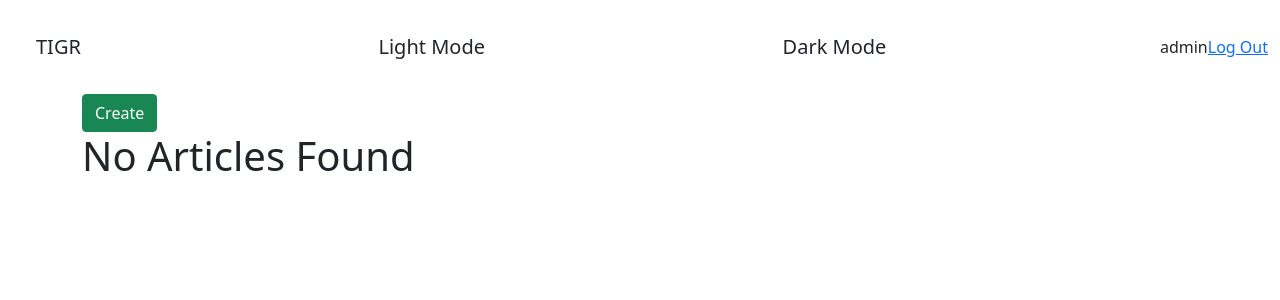
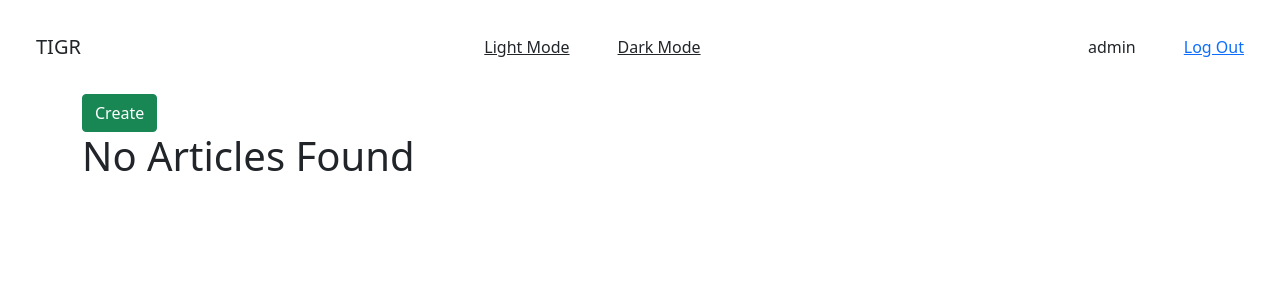
Before and after one commit to tigrplus/tigrblog, a Flask app: page / in a window 1280 px wide. Shown: the top 300 px of the page. Run offline with Flask 2, Linux system fonts and the light colour scheme; a user stored in the database is signed in; data that the repository does not hold is empty; some libraries are stand-ins or nearby versions.

Commit message:
[STYLES] Add padding for user and logout button. Fix username color to fit dark/light mode

```diff
--- a/static/js/index.js
+++ b/static/js/index.js
@@ -119,6 +119,7 @@ function darkmode() {
     var dark_mode = document.getElementById('darkmode');
     var log_in =  document.getElementById('login');
     var register =  document.getElementById('register');
+    var userLoggedIn = document.getElementById("userLoggedIn");
 
 
     tigr.classList.remove('text-dark');
@@ -126,13 +127,14 @@ function darkmode() {
     dark_mode.classList.remove('text-dark');
     log_in.classList.remove('text-dark');
     register.classList.remove('text-dark');
-
+    userLoggedIn.classList.remove('text-dark');
 
     tigr.classList.add('text-light');
     light_mode.classList.add('text-light');
     dark_mode.classList.add('text-light');
     log_in.classList.add('text-light');
     register.classList.add('text-light');
+    userLoggedIn.classList.add('text-light');
 
 }
 
@@ -144,13 +146,14 @@ function lightmode() {
     var dark_mode = document.getElementById('darkmode');
     var log_in =  document.getElementById('login');
     var register =  document.getElementById('register');
-
+    var userLoggedIn = document.getElementById("userLoggedIn");
 
     tigr.classList.remove('text-light');
     light_mode.classList.remove('text-light');
     dark_mode.classList.remove('text-light');
     log_in.classList.remove('text-light');
     register.classList.remove('text-light');
+    userLoggedIn.classList.remove('text-light');
 
 
     tigr.classList.add('text-dark');
@@ -158,6 +161,7 @@ function lightmode() {
     dark_mode.classList.add('text-dark');
     log_in.classList.add('text-dark');
     register.classList.add('text-dark');
+    userLoggedIn.classList.add('text-dark');
 
 }
 
@@ -168,17 +172,21 @@ function logindarkmode() {
     var light_mode = document.getElementById('lightmode');
     var dark_mode = document.getElementById('darkmode');
     var logout = document.getElementById("logout");
+    var userLoggedIn = document.getElementById("userLoggedIn");
+
 
 
     tigr.classList.remove('text-dark');
     light_mode.classList.remove('text-dark');
     dark_mode.classList.remove('text-dark');
     logout.classList.remove("text-dark");
+    userLoggedIn.classList.remove('text-dark');
 
     tigr.classList.add('text-light');
     light_mode.classList.add('text-light');
     dark_mode.classList.add('text-light');
     logout.classList.add('text-light');
+    userLoggedIn.classList.add('text-light');
 
 }
 
@@ -189,16 +197,19 @@ function loginlightmode() {
     var light_mode = document.getElementById('lightmode');
     var dark_mode = document.getElementById('darkmode');
     var logout = document.getElementById('logout');
+    var userLoggedIn = document.getElementById("userLoggedIn");
 
     tigr.classList.remove('text-light');
     light_mode.classList.remove('text-light');
     dark_mode.classList.remove('text-light');
     logout.classList.remove("text-light");
+    userLoggedIn.classList.remove('text-light');
 
 
     tigr.classList.add('text-dark');
     light_mode.classList.add('text-dark');
     dark_mode.classList.add('text-dark');
     logout.classList.add("text-dark");
+    userLoggedIn.classList.add('text-dark');
 
 }
--- a/templates/base.html
+++ b/templates/base.html
@@ -11,18 +11,22 @@
         <div class="container-fluid" id="navbar">
             <span class="p-4"><a class="navbar-brand text-dark" href="{{ url_for('index') }}" id="tigr" name="tigr">TIGR</a></span>
             {% if session and session.get('username') %}
-                <span class="p-4"><a class="navbar-brand text-dark" href="#" onclick="loginlightmode()"id="lightmode" name="lightmode" >Light Mode</a></span>
-                <span class="p-4"><a class="navbar-brand text-dark" href="#" onclick="logindarkmode()"id="darkmode" name="darkmode">Dark Mode</a></span>
+            <span class="d-flex flex-row">
+                <span class="p-4"><a class="text-dark" href="#" onclick="loginlightmode()"id="lightmode" name="lightmode" >Light Mode</a></span>
+                <span class="p-4"><a class="text-dark" href="#" onclick="logindarkmode()"id="darkmode" name="darkmode">Dark Mode</a></span>
+            </span>
             {% else %}
-                <span class="p-4"><a class="navbar-brand text-dark" href="#" onclick="lightmode()"id="lightmode" name="lightmode" >Light Mode</a></span>
-                <span class="p-4"><a class="navbar-brand text-dark" href="#" onclick="darkmode()"id="darkmode" name="darkmode">Dark Mode</a></span>
+            <span class="d-flex flex-row">
+                <span class="p-4"><a class="text-dark" href="#" onclick="lightmode()"id="lightmode" name="lightmode" >Light Mode</a></span>
+                <span class="p-4"><a class="text-dark" href="#" onclick="darkmode()"id="darkmode" name="darkmode">Dark Mode</a></span>
+            </span>
             {% endif %}
             <form class="d-flex">
                 {% if session and session.get('username') %}
-                <span>
+                <span class="p-4">
                     {{ session['username'] }}
                 </span>
-                <span><a href="{{ url_for('logout') }}" id="logout" name="logout">Log Out</a></span>
+                <span class="p-4"><a href="{{ url_for('logout') }}" id="logout" name="logout">Log Out</a></span>
                 {% else %}
                 <span class="p-4"><a class="text-dark" href="{{ url_for('login') }}" id="login" name="login">Log In</a></span>
                 <span class="p-4"><a class="text-dark" href="{{ url_for('register') }}" id="register" name="register">Register</a></span>
--- a/templates/index.html
+++ b/templates/index.html
@@ -18,7 +18,7 @@ Home
             {% for (article_id, title, body,  user_name) in articles %}
             <div class="g-col-6 mt-4 p-2 border border-dark">
                 <div class="">
-                    <p><a class="text-warning" href="{{ url_for('userpage', username=user_name) }}">{{ user_name }}</a></p>
+                    <p><a class="text-dark" id="userLoggedIn" href="{{ url_for('userpage', username=user_name) }}">{{ user_name }}</a></p>
                 </div>
                 <h4 class="font-weight-bold">{{ title|upper }}</h4>
 
```
